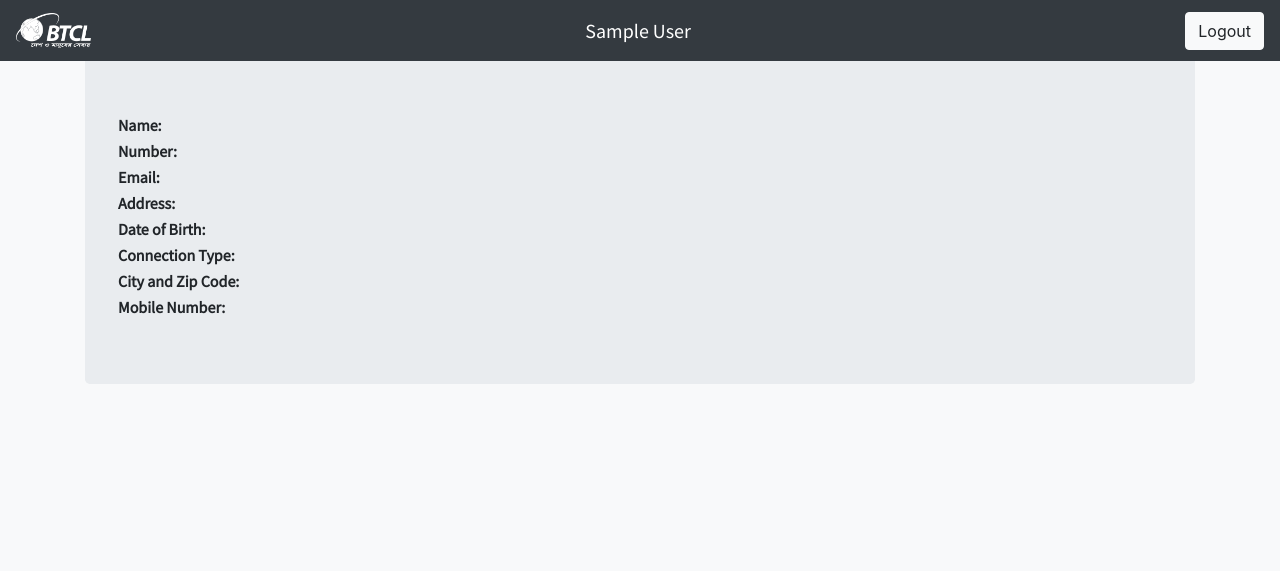
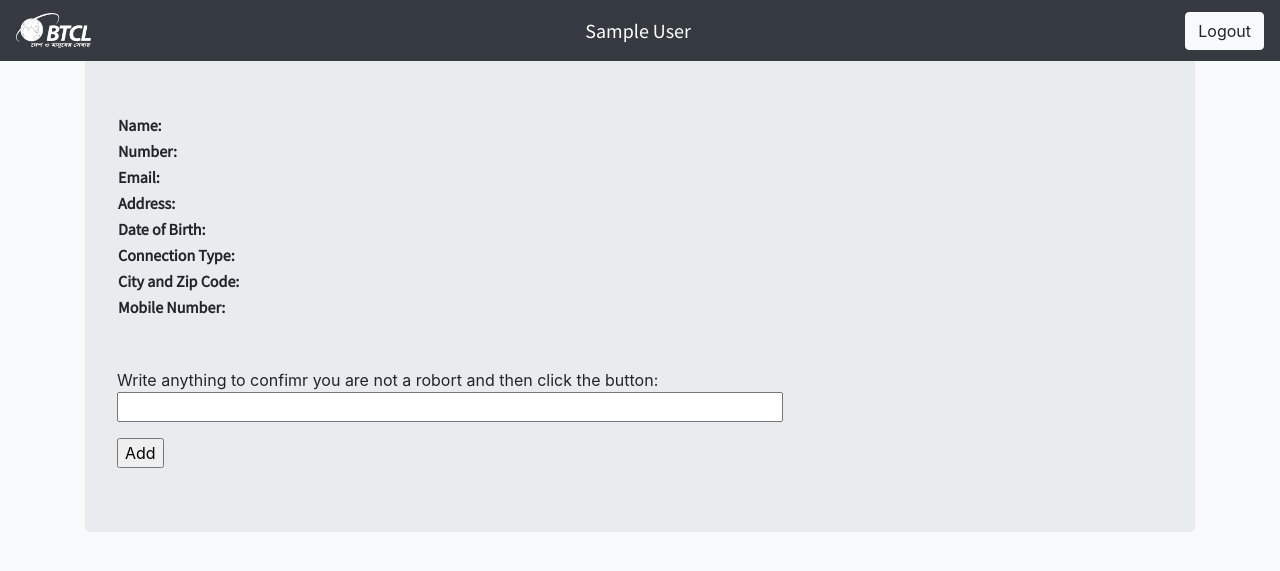
Before and after one commit to mdiktushar/BTCL-inquiry-and-Company, a PHP site: page /home.php in a window 1280 px wide. Shown: the top 571 px of the page. Run offline with PHP 8.4, Linux system fonts and the light colour scheme; the visitor is signed in with stand-in values (Sample User, id 1); data that the repository does not hold is empty.

Commit message:
commit-2 12/12/20

```diff
--- /dev/null
+++ b/complain.php
@@ -0,0 +1,30 @@
+<?php
+    require_once "pdo.php";
+
+
+    if (isset($_POST['confirm'])) {
+
+            $delete = $pdo->prepare("DELETE FROM inquiry WHERE  Connection_Number = ".$_SESSION['ID_number'].";");
+            $delete->execute();
+
+            $stmt = $pdo->prepare('INSERT INTO inquiry (User_Name, Phone_Number, Address, aria_no, Connection_Number) VALUES ( :User_Name, :Phone_Number, :Address, :aria_no, :Connection_Number)');
+            $stmt->execute(array(
+                    // ':User_Name' => $_POST['name'],
+                    // ':Phone_Number' => $_POST['phone'],
+                    // ':Address' => $_POST['Address'],
+                    // ':Email' => $_POST['email'],
+                    // ':aria_no' => $_POST['aria'],
+                    // ':Connection_Number' => $_POST['number'])
+
+                    ':User_Name' => $name,
+                    ':Phone_Number' => $mobileNumber,
+                    ':Address' => $address,
+                    ':aria_no' => $areaCode,
+                    ':Connection_Number' => $number,)
+            );
+            header("Location: home.php");
+            return;
+
+    }
+
+?>
--- a/home.php
+++ b/home.php
@@ -108,6 +108,25 @@
             </tr>
             </table>
 
+
+            <!-- Adding Complain to the inquary table -->
+            <div>
+
+                <?php include("complain.php"); ?>
+
+                <form method="post">
+                <br><br>
+                    <p>Write anything to confimr you are not a robort and then click the button:
+                        <input type="text" name="confirm" size="60"/></p>
+
+                    <input type="submit" value="Add">
+
+                </form>
+
+            </div>
+            <!-- end -->
+
+
         </div>
 
     </div>
--- a/include/nav.php
+++ b/include/nav.php
@@ -1,7 +1,7 @@
 
 <nav class = "navbar navbar-default navbar-dark bg-dark fixed-top"  >
         <div class = "navbar-header">
-            <a class="navbar-brand" href="index.php">
+            <a class="navbar-brand" href="">
                 <img src="image/btcl_logo.png" width="75" height="35" alt="" loading="lazy">
             </a>
         </div>
```
